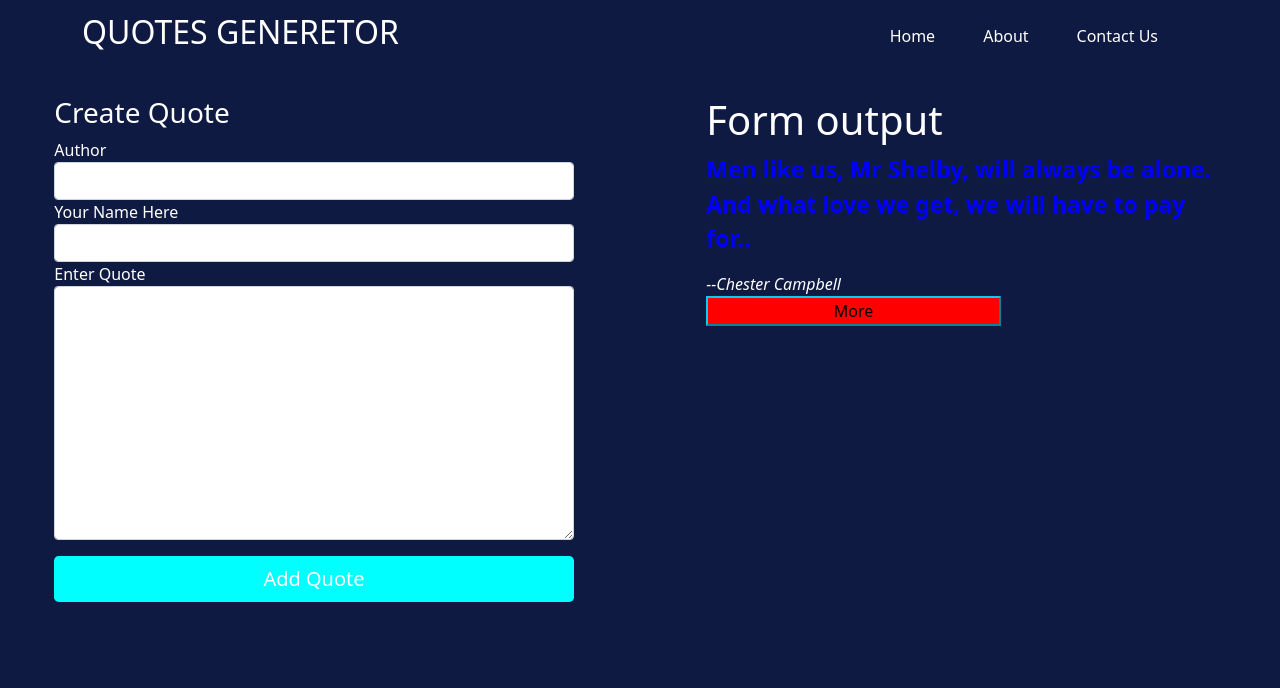
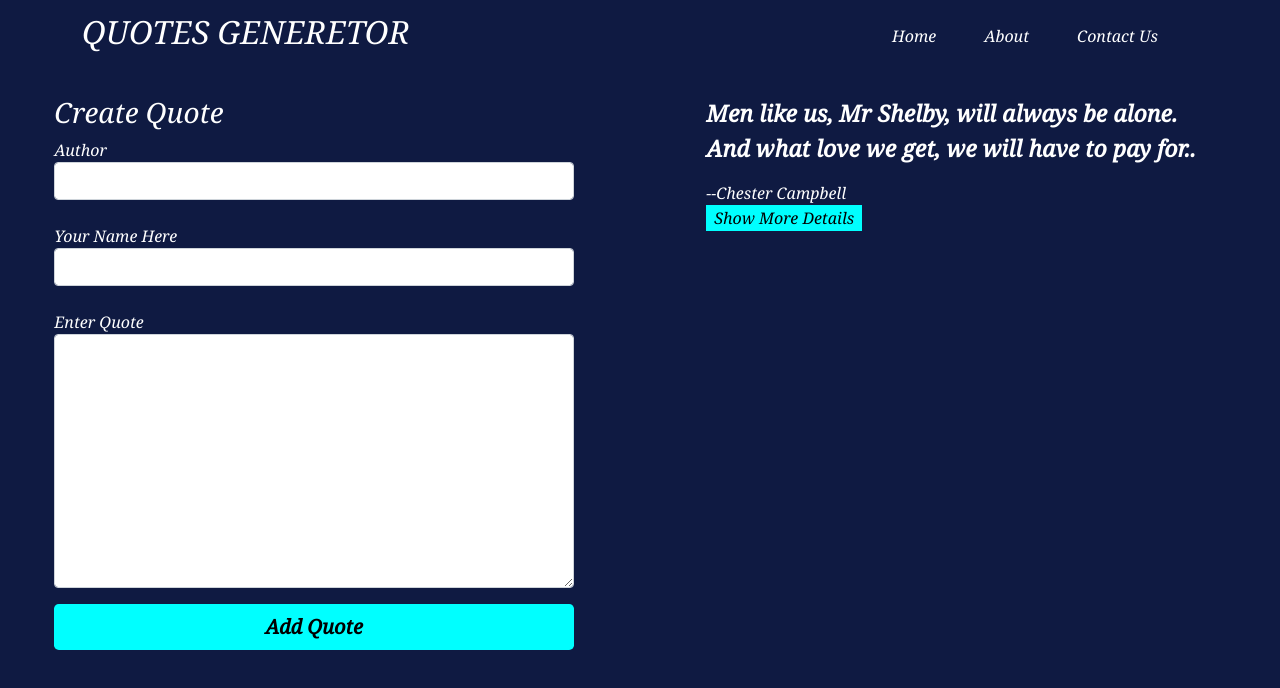
Before and after one commit to Andy3643/Quotes-Project, an Angular app: page / in a window 1280 px wide. Shown: the top 688 px of the page. Built offline with nearby package versions, Linux system fonts and the light colour scheme.

Commit message:
style: change font style of page

```diff
--- a/src/app/app.component.html
+++ b/src/app/app.component.html
@@ -1,5 +1,2 @@
-<!-- <div class="navbar">
-
- <app-nav></app-nav> -->
  <app-navigation-bar></app-navigation-bar>
 <app-quotes></app-quotes>
--- a/src/app/form-input/form-input.component.css
+++ b/src/app/form-input/form-input.component.css
@@ -1,5 +1,7 @@
 .sumbmitBtn{
     background-color: aqua;
     width: 100%;
+    color: black;
+    font-weight: bold;
     border: none;
 }
--- a/src/app/form-input/form-input.component.html
+++ b/src/app/form-input/form-input.component.html
@@ -9,10 +9,12 @@
                 required>
         </div>
         <div class="form-group">
+            <br>
             <label for="yourName">Your Name Here</label>
             <input type="text" class="form-control" name="yourName" [(ngModel)]="newQuote.yourName" #yourName="ngModel">
         </div>
         <div class="form-group">
+            <br>
             <label for="enterquote">Enter Quote</label>
             <textarea class="form-control" type="text" [(ngModel)]="newQuote.enterQuote" name="enterQuote" #enterquote="ngModel" rows="10"></textarea>
         </div>
--- a/src/app/quote-details/quote-details.component.css
+++ b/src/app/quote-details/quote-details.component.css
@@ -0,0 +1,13 @@
+.upvote{
+    background-color: rgb(85, 246, 4);
+    margin: 15px;
+
+}
+.downvote{
+    background-color: rgb(209, 140, 21);
+    margin: 15px;
+}
+.delete{
+    background-color: red;
+    margin: 15px;
+}
--- a/src/app/quote-details/quote-details.component.html
+++ b/src/app/quote-details/quote-details.component.html
@@ -2,7 +2,7 @@
     <br>
     <p><cite>Posted on: {{quote.submitDate | date}}</cite></p>
     <p> <cite>By  {{quote.yourName}} </cite></p>
-    <button class="btn btn-primary" (click)='votePlus(true)' type="button" name="button">upVote:{{quote.upVote}}</button>
-    <button class="btn btn-primary" (click)='voteMinus(true)' type="button" name="button">downVote: {{quote.downVote}}</button>
-    <button class="btn-danger" (click)='quoteDelete(true)' type="button" name="button">Delete</button>
+    <button class="btn btn-primary upvote" (click)='votePlus(true)' type="button" name="button">Up Vote ~ {{quote.upVote}}</button>
+    <button class="btn btn-primary downvote" (click)='voteMinus(true)' type="button" name="button">Down Vote ~ {{quote.downVote}}</button>
+    <button class="btn btn-primary delete " (click)='quoteDelete(true)' type="button" name="button">Delete</button>
     </div>
--- a/src/app/quote-details/quote-details.component.ts
+++ b/src/app/quote-details/quote-details.component.ts
@@ -8,18 +8,18 @@ import { Quote } from '../quotes';
 export class QuoteDetailsComponent implements OnInit {
   @Input() quote!:Quote  ;
 
-  @Output() isDelete = new EventEmitter<boolean>();
-  @Output() isPlus = new EventEmitter<boolean>();
-  @Output() isMinus = new EventEmitter<boolean>();
+  @Output() deleteQuote = new EventEmitter<boolean>();
+  @Output() addVote = new EventEmitter<boolean>();
+  @Output() reduceVote = new EventEmitter<boolean>();
 
   quoteDelete(remove:boolean) {
-    this.isDelete.emit(remove);
+    this.deleteQuote.emit(remove);
   }
   votePlus(plus:boolean) {
-    this.isPlus.emit(plus);
+    this.addVote.emit(plus);
   }
   voteMinus(minus:boolean) {
-    this.isMinus.emit(minus);
+    this.reduceVote.emit(minus);
   }
   constructor() { }
 
--- a/src/app/quote/quote.component.css
+++ b/src/app/quote/quote.component.css
@@ -1,5 +1,5 @@
 span{
-    color: blue;
+    color: white;
     font-size: 23px;
     font-weight: bold;
 }
@@ -8,6 +8,7 @@ span{
     background-color: aqua;
 }
 .moreBtn{
-    background-color: red;
-    width: 23vw;
+    background-color: aqua;
+    width: 30%;
+    border: none;
 }
--- a/src/app/quote/quote.component.html
+++ b/src/app/quote/quote.component.html
@@ -1,12 +1,8 @@
 <div class="mt-5 row">
     <div class="mt-5 col-md-5 container">
       <app-forms (addQuote)="addNewQuote($event)"></app-forms>
-        <!-- <app-forms (addQuote)="addNewQuote($event)"></app-forms> -->
-        <!-- <app-forms></app-forms> -->
     </div>
-    <!-- <div class="col-md-2"></div> -->
     <div class="mt-5 ml-5 col-md-5 container ">
-        <h1>Form output</h1>
         <div  class="display-quotes" *ngFor='let quote of quotes, let i = index'>
 
             <p  class="style"><span>{{quote.enterQuote}}</span><br></p>
@@ -14,16 +10,11 @@
           <div class="details">
             <cite>--{{quote.author}}</cite>
             <br>
-            <!-- <p><cite>Posted on: {{quote.submitDate | date}}</cite></p> -->
-            <button class="btn-info moreBtn" (click)='toggleDetails(i)' type="button" name="button">More</button>
+            <button class="btn-info moreBtn" (click)='toggleDetails(i)' type="button" name="button">{{ShowMore?"Show More Details":"Show Less"}}</button>
             <br>
-            <app-details *ngIf="quote.showDetails" [quote]='quote' (isDelete)='deleteQuote($event, i)' (addVote)='plusVote($event, i)'
+            <app-details *ngIf="quote.showDetails" [quote]='quote' (deleteQuote)='deleteQuote($event, i)' (addVote)='plusVote($event, i)'
               (reduceVote)='minusVote($event, i)'> </app-details>
           </div>
         </div>
-
-
-        <!-- <app-quotes></app-quotes> -->
-        <!-- <app-details></app-details> -->
     </div>
     </div>
--- a/src/app/quote/quote.component.ts
+++ b/src/app/quote/quote.component.ts
@@ -8,17 +8,19 @@ import { Quote } from '../quotes';
 export class QuoteComponent implements OnInit {
   downVote = 0;
   upVote = 0;
+  ShowMore:boolean = true;
 
   quotes = [
     new Quote(1, "Men like us, Mr Shelby, will always be alone. And what love we get, we will have to pay for..", "Chester Campbell",0, 0, "Peaky Blinders"),
     // new Quote(2, "Keep Pushing .", "Random Guy", 0, 0,"Charlo")
   ]
   toggleDetails(index:number) {
+    this.ShowMore = !this.ShowMore,
     this.quotes[index].showDetails = !this.quotes[index].showDetails;
   }
-  deleteQuote(isDelete: any, index: number) {
+  deleteQuote(deleteQuote: any, index: number) {
 
-    if (isDelete) {
+    if (deleteQuote) {
       let toDelete = confirm("You are about.");
       if (toDelete) {
         this.quotes.splice(index, 1)
@@ -46,7 +48,7 @@ export class QuoteComponent implements OnInit {
   minusVote(reduceVote: any, index: number) {
     if (reduceVote) {
       this.quotes[index].downVote -= 1;
-      //this.quotes[index].upVote -= 1;
+      this.quotes[index].upVote -= 1;
     }
   }
 
--- a/src/index.html
+++ b/src/index.html
@@ -8,6 +8,9 @@
   <link rel="icon" type="image/x-icon" href="favicon.ico">
   <link href="https://cdn.jsdelivr.net/npm/bootstrap@5.1.3/dist/css/bootstrap.min.css" rel="stylesheet" integrity="sha384-1BmE4kWBq78iYhFldvKuhfTAU6auU8tT94WrHftjDbrCEXSU1oBoqyl2QvZ6jIW3" crossorigin="anonymous">
 <script src="https://cdn.jsdelivr.net/npm/bootstrap@5.1.3/dist/js/bootstrap.bundle.min.js" integrity="sha384-ka7Sk0Gln4gmtz2MlQnikT1wXgYsOg+OMhuP+IlRH9sENBO0LRn5q+8nbTov4+1p" crossorigin="anonymous"></script>
+<link rel="preconnect" href="https://fonts.googleapis.com">
+<link rel="preconnect" href="https://fonts.gstatic.com" crossorigin>
+<link href="https://fonts.googleapis.com/css2?family=Noto+Serif:ital@1&display=swap" rel="stylesheet">
 </head>
 <body>
   <app-root></app-root>
--- a/src/styles.css
+++ b/src/styles.css
@@ -2,4 +2,5 @@
 body{
     background-color:#0F1A42;
     color: white;
+    font-family: 'Noto Serif', serif;
 }
```
